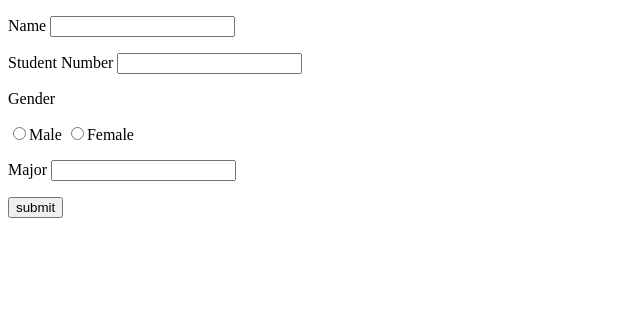
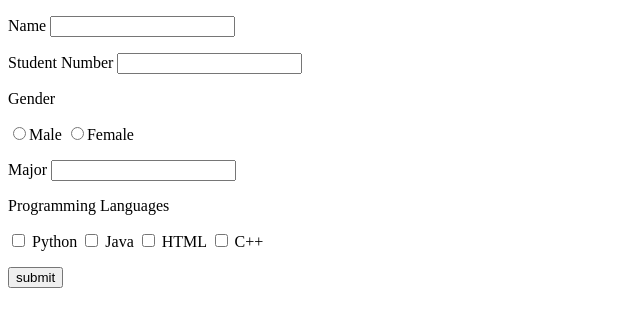
Before and after one commit to jmj0923/2022-1-OSSPrac-step-4, a Flask app: page / in a window 1280 px wide. Shown: the top 327 px of the page, without its empty margins (0-640 px from the left). Run offline with Flask 2, Linux system fonts and the light colour scheme.

Commit message:
Update input_info.html

```diff
--- a/app/templates/input_info.html
+++ b/app/templates/input_info.html
@@ -9,7 +9,11 @@
          <input type = "radio" name = "Gender" value="Male" />Male</label>
          <input type = "radio" name = "Gender" value="Female" />Female</label>
          <p>Major <input type = "text" name = "Major" /></p>
-         <!-- 프로그래밍 언어 -->
+         <p>Programming Languages</p>
+         <input type = "checkbox" name = "Programming Languages" value="Python"> Python
+         <input type = "checkbox" name = "Programming Languages" value=" Java"> Java
+         <input type = "checkbox" name = "Programming Languages" value=" HTML"> HTML
+         <input type = "checkbox" name = "Programming Languages" value=" C++"> C++
          <p><input type = "submit" value = "submit" /></p>
       </form>
 
```
